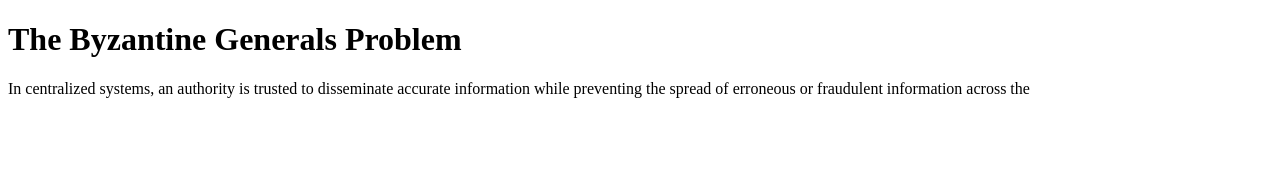
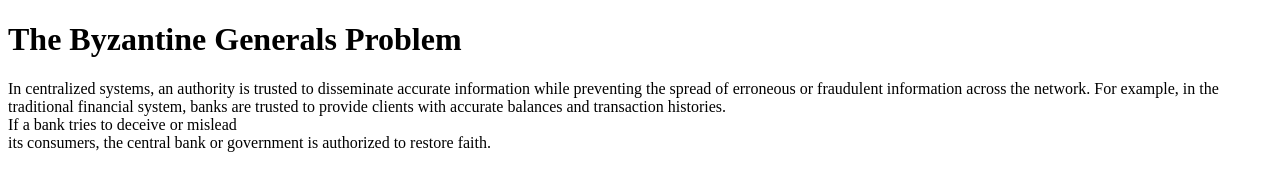
Before and after one commit to pinballwizrd/pinballwizrd.github.io, a plain HTML site: page index.html in a window 1280 px wide. Drawn offline with Linux system fonts and the light colour scheme.

Commit message:
Update index.html

```diff
--- a/index.html
+++ b/index.html
@@ -3,7 +3,8 @@
 <body>
 
 <h1>The Byzantine Generals Problem</h1>
-<p>In centralized systems, an authority is trusted to disseminate accurate information while preventing the spread of erroneous or fraudulent information across the </p>
+<p>In centralized systems, an authority is trusted to disseminate accurate information while preventing the spread of erroneous or fraudulent information across the network. For example, in the traditional financial system, banks are trusted to provide clients with accurate balances and transaction histories. <br> If a bank tries to deceive or mislead <br>
+  its consumers, the central bank or government is authorized to restore faith. </p>
 
 </body>
 </html>
```
